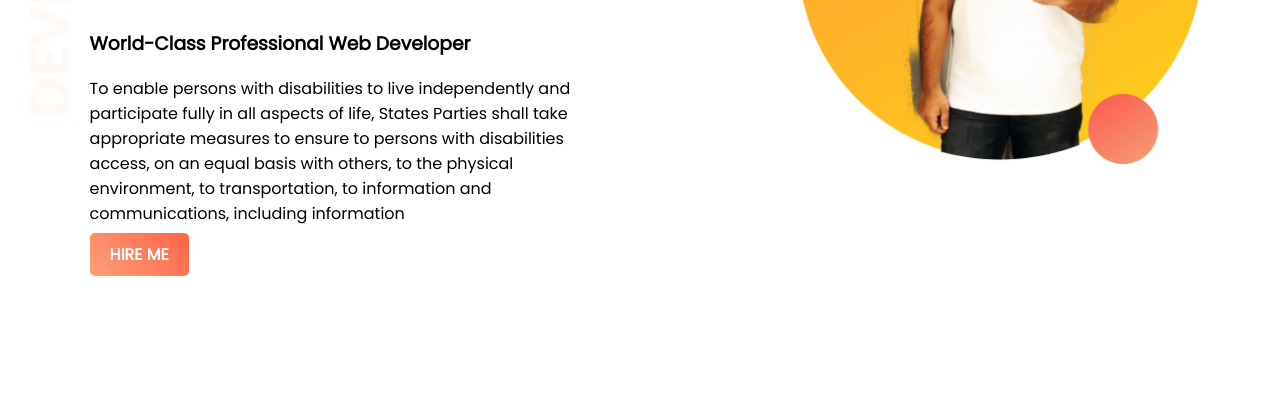
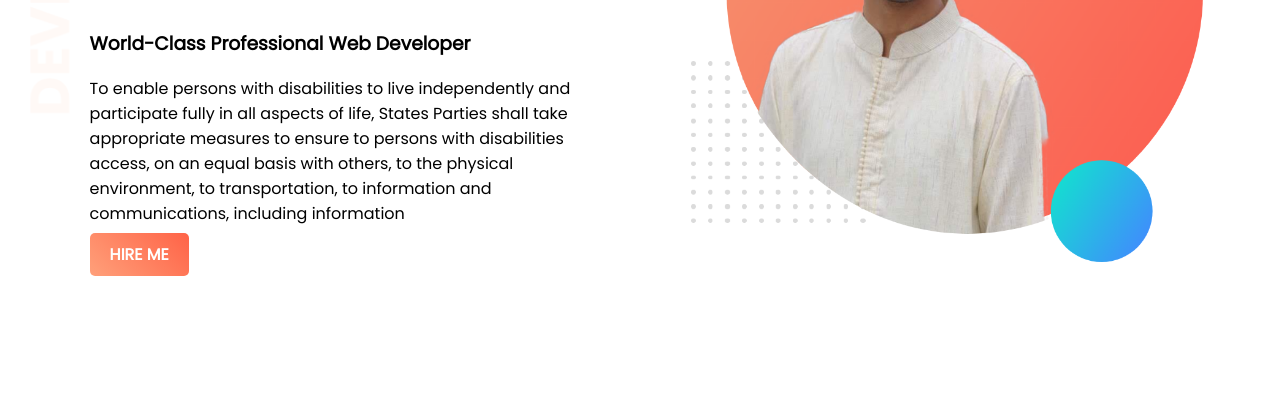
Before and after one commit to Rezwan-Islam21/First_Website, a plain HTML site: page index.html in a window 1280 px wide. Shown: the part 246-647 px from the top of the page. Drawn offline with Linux system fonts and the light colour scheme.

Commit message:
modified

```diff
--- a/index.html
+++ b/index.html
@@ -17,7 +17,7 @@
             <a class="link-button" target="_blank" href="https://www.facebook.com/rezwan.islam.25/">HIRE ME</a>
         </div>
         <div class="half-width">
-            <img src="images/image 11.png" alt="">
+            <img src="images/my-bg.png" alt="">
         </div>
 
     </section>
```
Also changed, not shown: images/my-bg.png (added), images/my-bg2.png (added).
